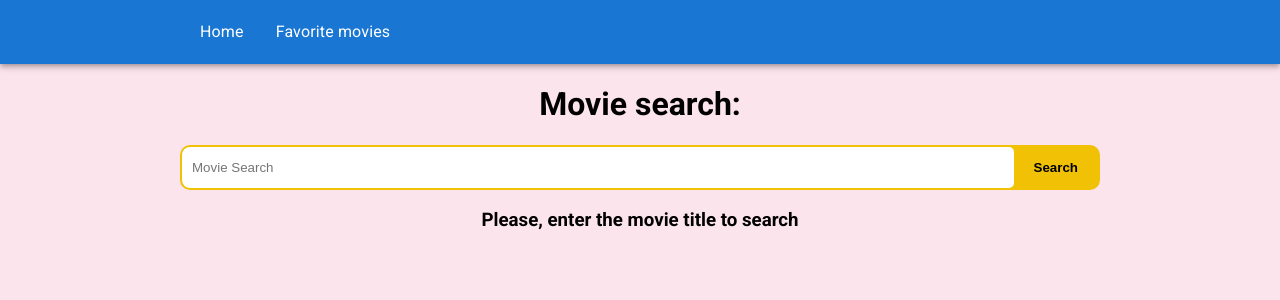
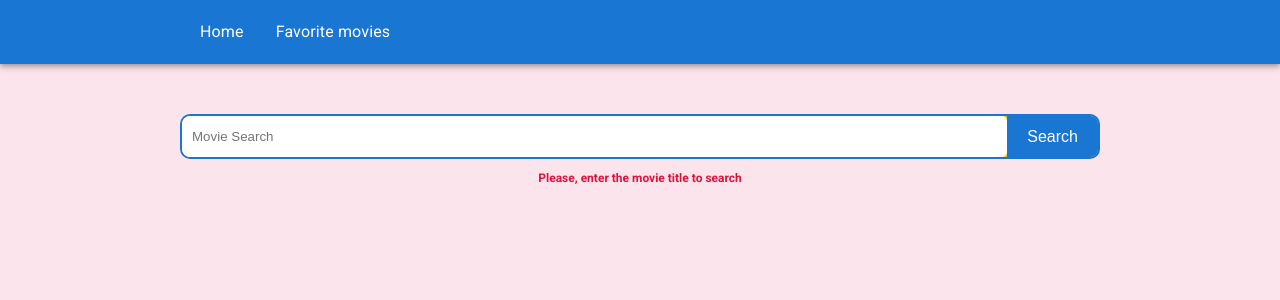
Before and after one commit to Kirill222/react_test_sigp, a React (Create React App) app: page / in a window 1280 px wide. Shown: the top 300 px of the page. Built offline with nearby package versions, Linux system fonts and the light colour scheme.

Commit message:
Some minor CSS changes

```diff
--- a/src/components/ResponsiveAppBar.jsx
+++ b/src/components/ResponsiveAppBar.jsx
@@ -9,7 +9,7 @@ import { Link } from 'react-router-dom'
 
 const ResponsiveAppBar = () => {
   return (
-    <AppBar position='static'>
+    <AppBar position='static' sx={{ marginBottom: '50px' }}>
       <Container maxWidth='xl' sx={{ maxWidth: '960px', margin: '0 auto' }}>
         <Toolbar disableGutters>
           <Box sx={{ flexGrow: 1, display: 'flex' }}>
--- a/src/components/TestFormStyles.js
+++ b/src/components/TestFormStyles.js
@@ -2,7 +2,7 @@ import styled from 'styled-components'
 
 export const SearchFormElement = styled.form`
   width: 100%;
-  border: 2px solid #f0c104;
+  border: 2px solid #1976d2;
   height: 45px;
   border-radius: 10px;
   background: #f0c104;
@@ -27,13 +27,15 @@ export const SearchInput = styled.input`
 
 export const SearchButton = styled.button`
   padding: 10px 20px;
-  background: #f0c104;
+  background: #1976d2;
   border: none;
-  font-weight: bold;
+  //font-weight: bold;
   transition: background 200ms ease-in-out;
+  color: #fff;
+  font-size: 16px;
 
   &:hover {
-    background: #dcad00;
+    background: #005db9;
     cursor: pointer;
   }
 `
--- a/src/pages/MovieSearch.jsx
+++ b/src/pages/MovieSearch.jsx
@@ -10,8 +10,6 @@ export const MovieSearch = () => {
 
   return (
     <div>
-      <h1>Movie search:</h1>
-
       <SearchForm />
       {movies ? (
         <div>
@@ -19,7 +17,9 @@ export const MovieSearch = () => {
           <Pagination />
         </div>
       ) : (
-        <h3>Please, enter the movie title to search</h3>
+        <h3 style={{ fontSize: '12px', color: 'crimson' }}>
+          Please, enter the movie title to search
+        </h3>
       )}
     </div>
   )
```
